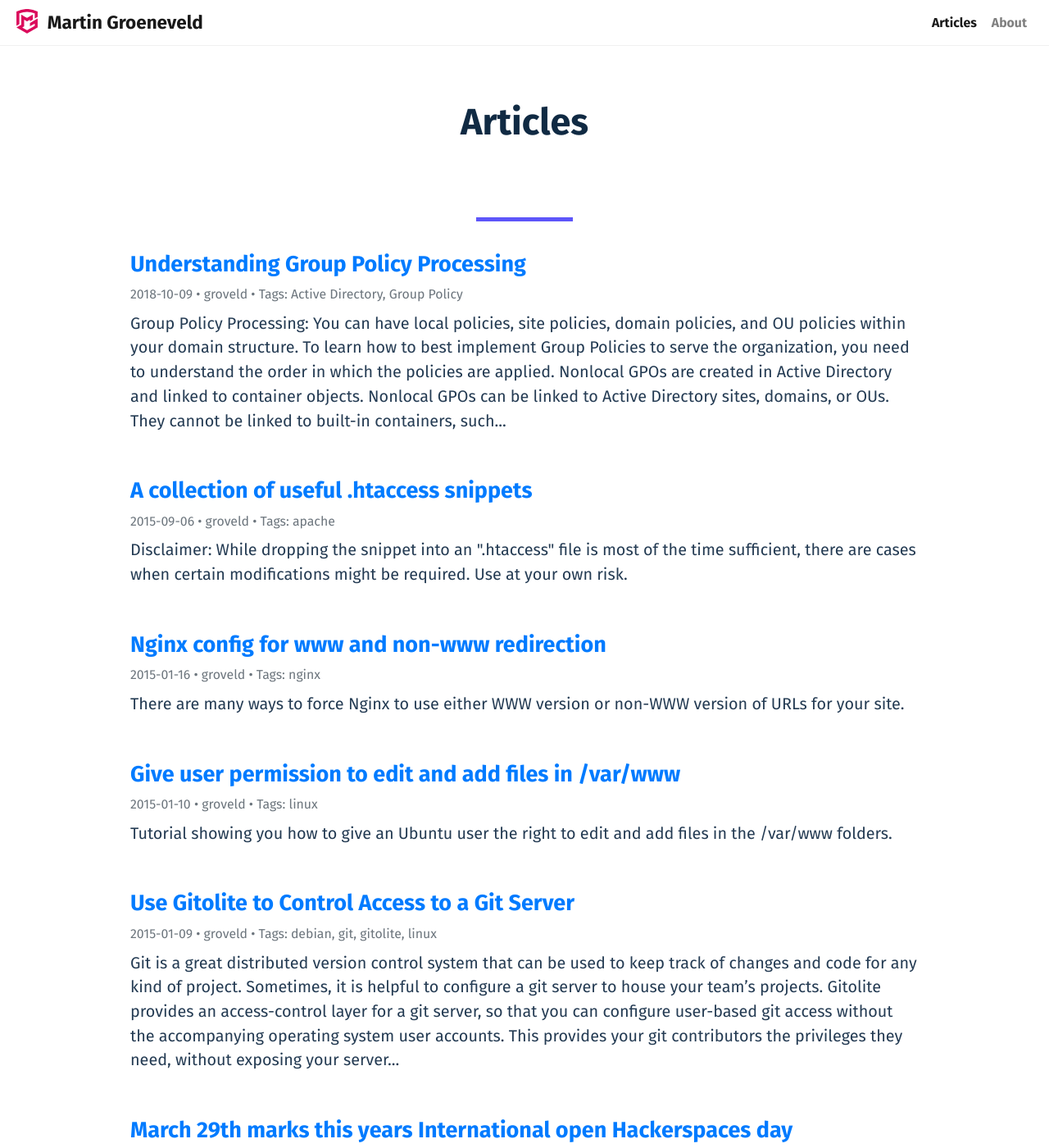
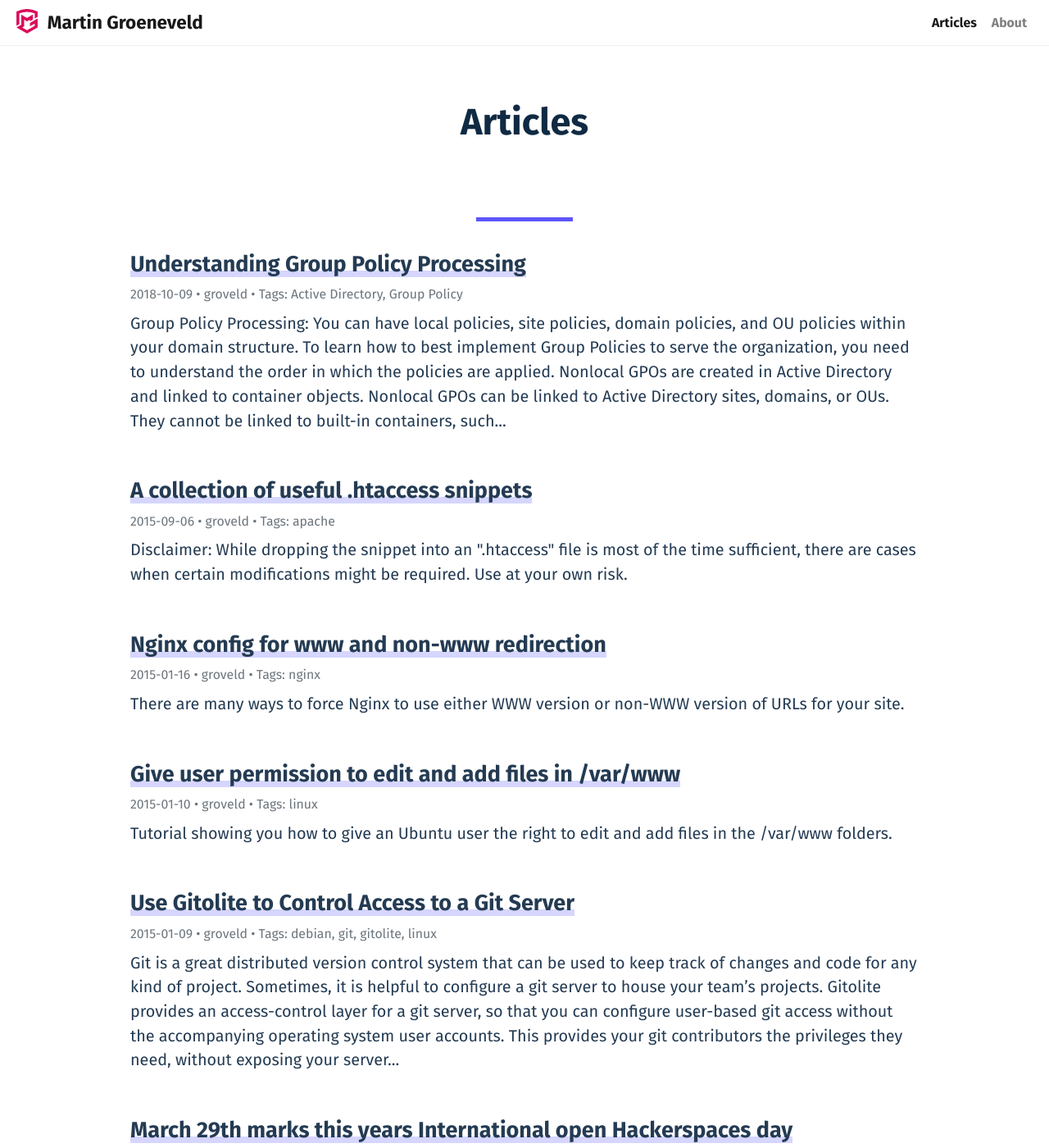
Before and after one commit to groveld/groveld.github.io, a Jekyll site: the page built from jekyll/_pages/index.md, in a window 1280 px wide and 1400 px high. Shown: the whole window at 82% size. Built offline with Jekyll 4.4.1, drawn with Linux system fonts in a browser that asks for light colours.

```diff
--- a/jekyll/css/main.css
+++ b/jekyll/css/main.css
@@ -73,7 +73,7 @@
   font-weight: bold;
 }
 
-/* a, a:hover, a:active {
+main a, main a:hover, main a:active {
   -webkit-text-decoration-skip: objects;
   background-color: transparent;
   background-image: -webkit-gradient(linear,left top,left bottom,color-stop(75%,transparent),color-stop(0,rgba(136,136,252,.35)));
@@ -81,7 +81,7 @@
   color: var(--link-color);
   outline: none;
   text-decoration: none;
-} */
+}
 
 /* a, a:hover, a:active {
   color: #cc0041;
```
